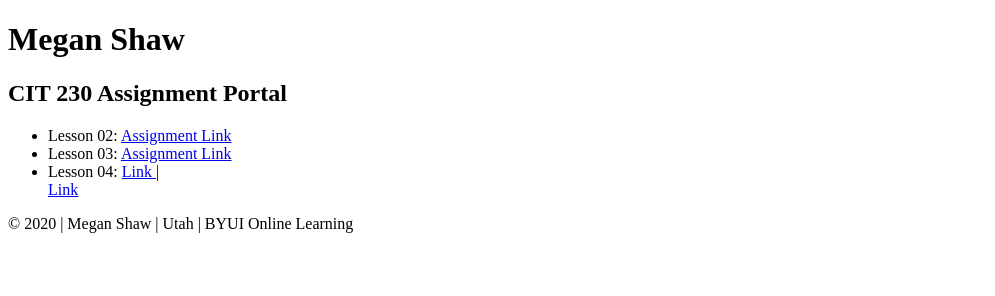
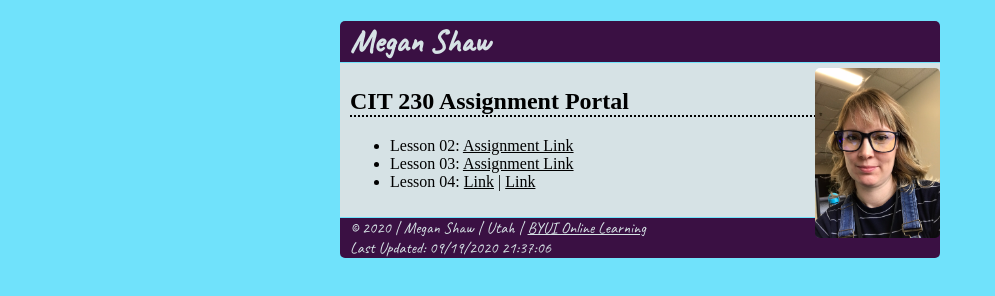
Before and after one commit to meganlynn012/meganlynn012.github.io, a plain HTML site: page index.html in a window 1280 px wide. Shown: the whole page, without its empty margins (0-995 px from the left). Drawn offline with Linux system fonts and the light colour scheme; a web font is replaced by a local one.

Commit message:
Home Draft

```diff
--- a/index.html
+++ b/index.html
@@ -2,20 +2,33 @@
 <html lang="en-us">
 <head>
   <meta charset = "utf-8">
+  <meta name="viewport" content="width=device-width, initial-scale=1">
+  <meta name="author" content="Megan Shaw">
+  <meta name="description" content="CIT 230 Assignment Portal for Megan Shaw. Web Frontend Development at BYU-I">
   <title>Megan Shaw</title>
+  <link rel="stylesheet" href="meganPortal.css" />
 </head>
 <body>
+  <div class = "content">
  <header>
    <h1>Megan Shaw</h1>
   </header>
- <main><h2>CIT 230 Assignment Portal</h2>
+
+ <main>
+  <div class = "image"><img src="meganPicture.jpeg" alt="Profile Picture of Megan"></div>
+  <h2>CIT 230 Assignment Portal</h2>
  <ul>
    <li>Lesson 02: <a href="#">Assignment Link</a></li>
    <li>Lesson 03: <a href="#">Assignment Link</a></li>
-   <li display: inline;>Lesson 04: <a href="#">Link </a>&#124;</li><a href="#"> Link</a>
+   <li>Lesson 04: <a href="#">Link</a> | <a href="#">Link</a></li>
  </ul>
+ </main>
  <footer>
-  &copy; 2020 &#124; Megan Shaw &#124; Utah &#124; <a href="#"></a>BYUI Online Learning</a>
+  &copy;
+  <span id = "currentYear"><script>document.write( new Date().getFullYear() );</script></script></span>
+   | Megan Shaw | Utah | <a href="https://www.byui.edu/online">BYUI Online Learning</a><br>
+  Last Updated: <span id="update"><script>document.write(document.lastModified);</script></span>
  </footer>
+</div>
 </body>
 </html>
--- /dev/null
+++ b/meganPortal.css
@@ -0,0 +1,49 @@
+@import url('https://fonts.googleapis.com/css2?family=Caveat&family=Yrsa&display=swap');
+
+.content{
+max-width: 600px;
+margin: 0 auto;
+}
+body{
+    background-color: #70E2FB;
+}
+header{
+    background-color: #3A1043;
+    color: #D6E2E5;
+    font-family: 'Caveat', cursive;
+    padding-left: 10px;
+    border-radius: 5px 5px 0px 0px;
+}
+main{
+    background-color: #D6E2E5;
+    color: black;
+    font-family: 'Yrsa', serif;
+    padding-left: 10px;
+    padding-top: 5px;
+    padding-bottom: 10px;
+    margin-top: -21px;
+    margin-bottom: 1px;
+
+}
+footer{
+    background-color: #3A1043;
+    color: #D6E2E5;
+    font-family: 'Caveat', cursive;
+    padding-left: 10px;
+    border-radius: 0px 0px 5px 5px;
+}
+main a{
+    color: black;
+}
+footer a{
+    color: #D6E2E5;
+}
+img{
+    width: 125px;
+    height: 170px;
+    border-radius: 5px;
+    float: right;
+}
+h2{
+    border-bottom: 2px dotted black;
+}
```
Also changed, not shown: meganPortal.js (added, +7 -0 lines), meganPicture.jpeg (added).
